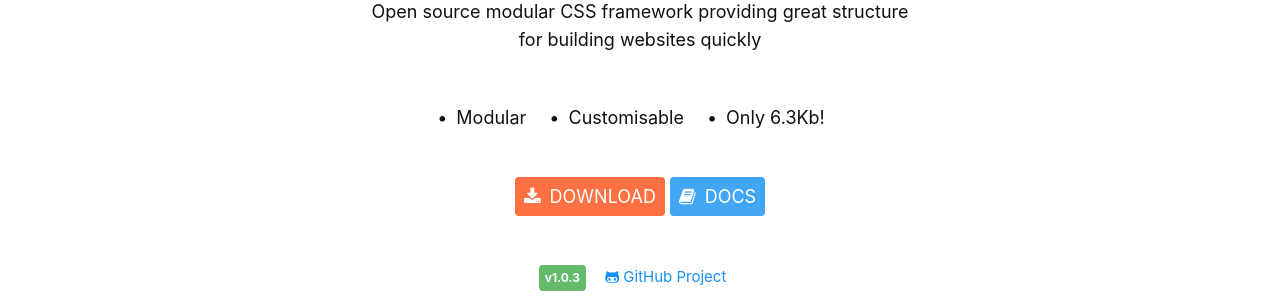
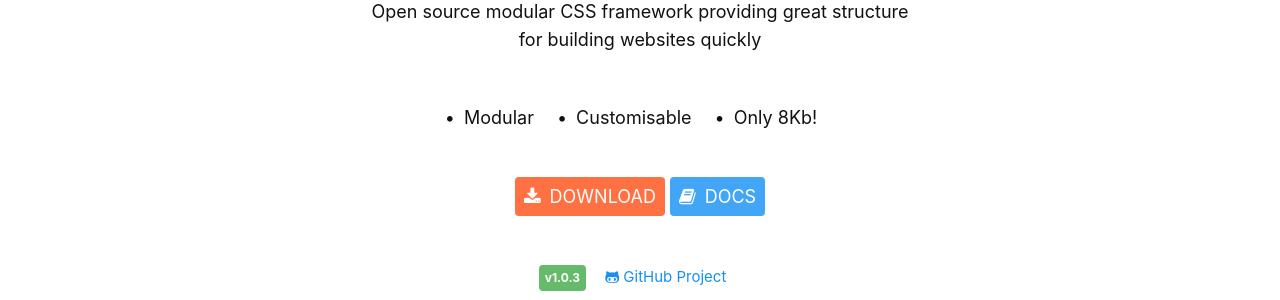
Before and after one commit to eddie/blazecss.github.io, a Jekyll site: the page built from index.html, in a window 1280 px wide. Shown: the part 431-731 px from the top of the page. Built offline with Jekyll 4.4.1, drawn with Linux system fonts in a browser that asks for light colours; nearby versions of some CDN libraries.

Commit message:
Update header.html

```diff
--- a/_includes/header.html
+++ b/_includes/header.html
@@ -22,7 +22,7 @@
 			<ul class="list list--inline">
 				<li class="list__item">Modular</li>
 				<li class="list__item">Customisable</li>
-				<li class="list__item">Only 6.3Kb!</li>
+				<li class="list__item">Only 8Kb!</li>
 			</ul>
 		</div>
 
```
